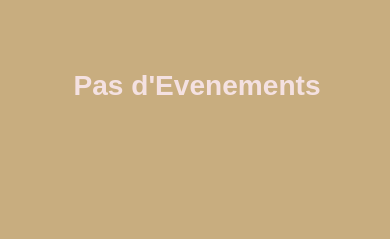
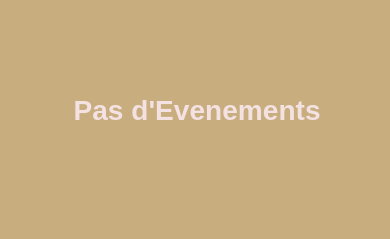
Before and after one commit to Mouss911/ValidationCalendrier, a plain HTML site: page index.html in a window 390 px wide. Shown: the part 605-844 px from the top of the page. Drawn offline with Linux system fonts and the light colour scheme.

Commit message:
2nd commit

```diff
--- a/style.css
+++ b/style.css
@@ -457,6 +457,11 @@ body {
   background-color: transparent;
   color: var(--primary-clr);
 }
+/*
+.modal {
+  display: none;
+} */
+
 
 /* media queries */
 
@@ -519,6 +524,6 @@ body {
     padding: 20px;
   }
   .no-event{
-    margin-top: 75px;
+    margin-top: 100px;
   }
 }
```
Also changed, not shown: index.html (+8 -0 lines), script.js (+23 -1 lines).
